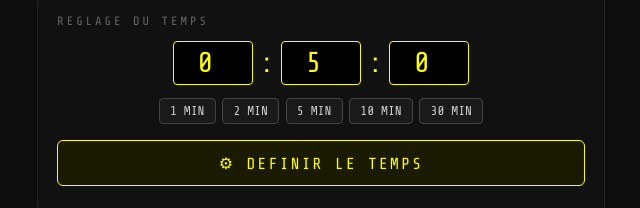
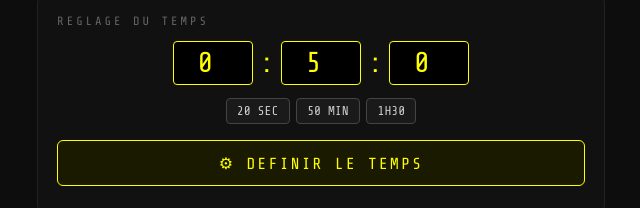
Before and after one commit to MattiaPARRINELLO/Script-Arthur, a website: page public/admin.html in a window 1280 px wide. Shown: the part 221-429 px from the top of the page, without its empty margins (319-959 px from the left). Drawn offline with nearby package versions, Linux system fonts and the light colour scheme.

Commit message:
Mise à jour des boutons de présélection de temps dans admin.html

```diff
--- a/public/admin.html
+++ b/public/admin.html
@@ -202,11 +202,9 @@
         <input type="number" id="inp-s" min="0" max="59" value="0" placeholder="SS">
       </div>
       <div class="presets">
-        <button class="preset-btn" data-sec="60">1 MIN</button>
-        <button class="preset-btn" data-sec="120">2 MIN</button>
-        <button class="preset-btn" data-sec="300">5 MIN</button>
-        <button class="preset-btn" data-sec="600">10 MIN</button>
-        <button class="preset-btn" data-sec="1800">30 MIN</button>
+        <button class="preset-btn" data-sec="20">20 SEC</button>
+        <button class="preset-btn" data-sec="3000">50 MIN</button>
+        <button class="preset-btn" data-sec="5400">1H30</button>
       </div>
       <button class="btn btn-set" id="btn-set">&#9881; DEFINIR LE TEMPS</button>
     </div>
```
